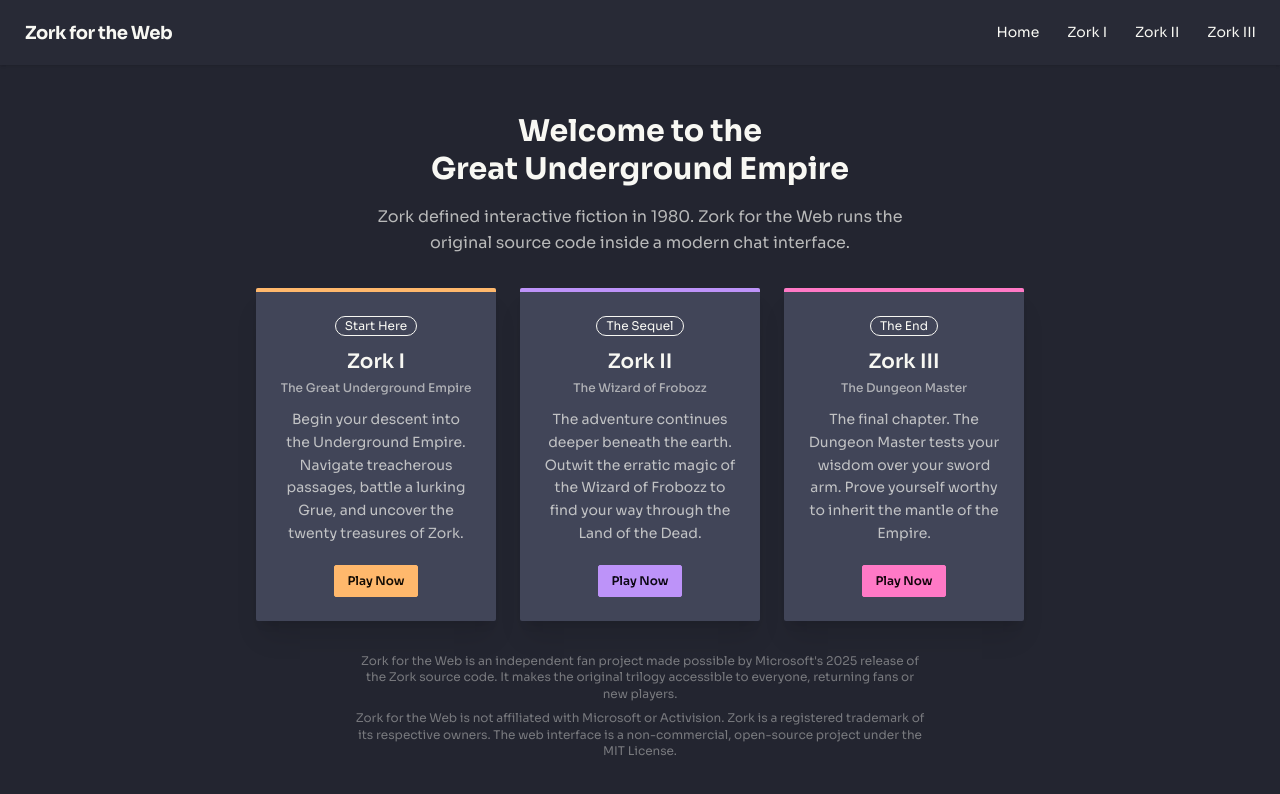
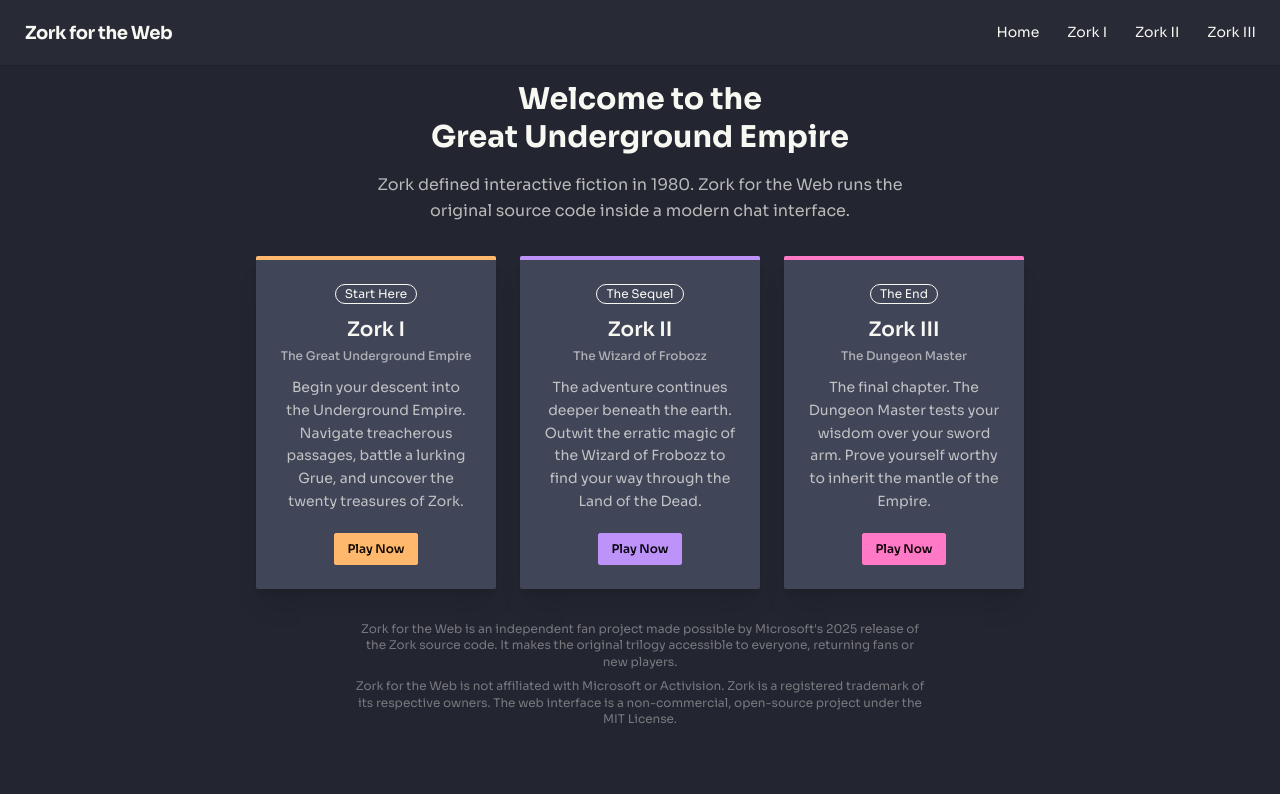
Before and after one commit to lewdry/zorkweb, a SvelteKit app: page / in a window 1280 px wide. Shown: the top 794 px of the page. Built offline with nearby package versions, Linux system fonts and the light colour scheme.

Commit message:
fix: adjust padding-top for hero section to improve layout consistency

```diff
--- a/src/app.css
+++ b/src/app.css
@@ -296,5 +296,5 @@
 /* ── Hero section ────────────────────────────────────────── */
 .hero {
   align-items: flex-start;
-  padding-top: 2rem;
+  padding-top: 0rem;
 }
```
